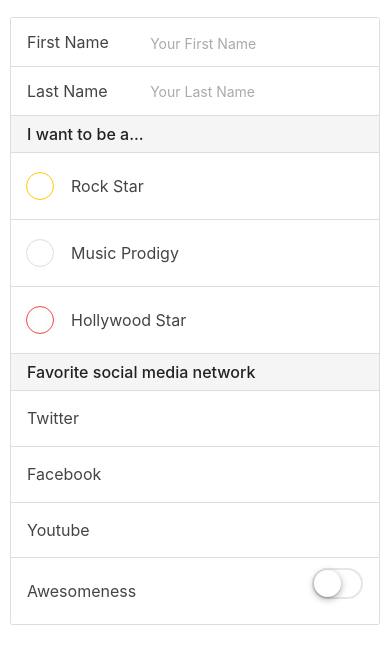
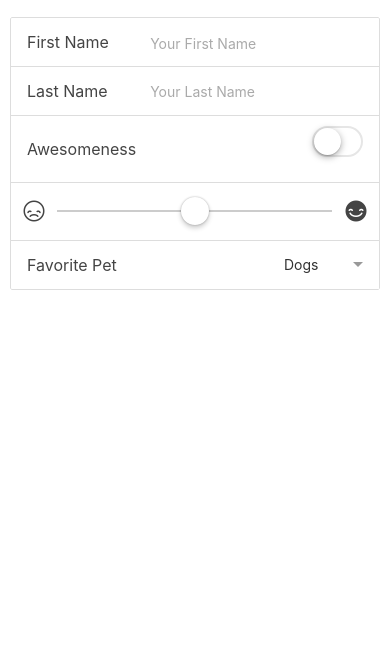
Before and after one commit to unleash51/Lab2, a website: page www/index.html in a window 390 px wide. Shown: the part 170-834 px from the top of the page. Drawn offline with Linux system fonts and the light colour scheme; some packages are replaced by stand-ins of ours; files that its build step writes are made by us from their sources; files whose address does not match are found by name.

Commit message:
Using special form elements

```diff
--- a/www/index.html
+++ b/www/index.html
@@ -61,49 +61,6 @@
              <input type="text" placeholder="Your Last Name">
            </label>
 
-           <div class="item item-divider">I want to be a...</div>
-
-           <div class="item item-checkbox checkbox-energized">
-             <label class="checkbox">
-               <input type="checkbox">
-             </label>
-             <span class="input-label">Rock Star</span>
-           </div>
-
-           <div class="item item-checkbox">
-             <label class="checkbox">
-               <input type="checkbox">
-             </label>
-             <span class="input-label">Music Prodigy</span>
-           </div>
-
-           <div class="item item-checkbox checkbox-assertive">
-             <label class="checkbox">
-               <input type="checkbox">
-             </label>
-             <span class="input-label">Hollywood Star</span>
-           </div>
-
-          <div class="item item-divider">Favorite social media network</div>
-
-          <label class="item item-radio">
-            <input type="radio" name="social">
-            <div class="item-content"> Twitter</div>
-            <i class="radio-icon ion-social-twitter"></i>
-          </label>
-
-           <label class="item item-radio">
-            <input type="radio" name="social">
-            <div class="item-content"> Facebook</div>
-            <i class="radio-icon ion-social-facebook"></i>
-          </label>
-
-          <label class="item item-radio">
-            <input type="radio" name="social">
-            <div class="item-content"> Youtube</div>
-            <i class="radio-icon ion-social-youtube"></i>
-          </label>
-
           <div class="item item-toggle">
             <span class="input-label">Awesomeness</span>
             <label class="toggle">
@@ -112,7 +69,22 @@
             </label>
           </div>
 
-         </div>
+          <div class="item range range-royal">
+            <i class="icon ion-sad-outline"></i>
+            <input type="range" name="feeling" min="0" max="100" value="50">
+            <i class="icon ion-happy"></i>
+          </div>
+
+          <label class="item item-input item-select">
+            <div class="input-label">Favorite Pet</div>
+            <select>
+              <option>Dogs</option>
+              <option>Cats</option>
+              <option>Llamas</option>
+            </select>
+          </label>
+
+        </div>
 
         </ion-content>
 
```
